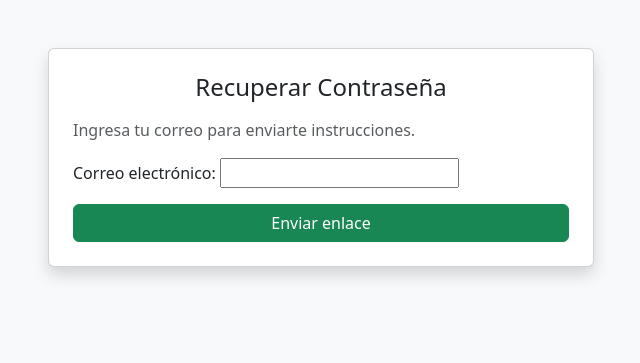
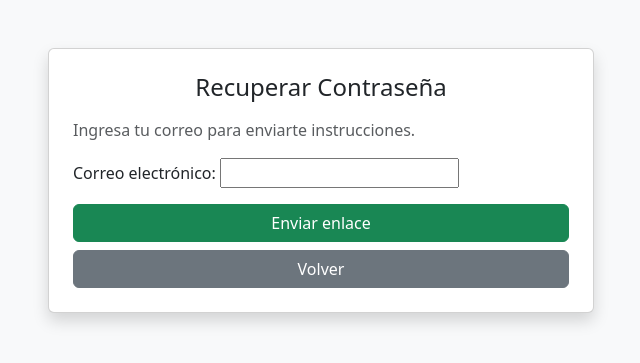
Before and after one commit to amuc23/Prueba-propia-ferremas, a Django app: page /usuarios/recuperar/ in a window 1280 px wide. Shown: the top 363 px of the page, without its empty margins (319-959 px from the left). Run offline with Django 4.2, Linux system fonts and the light colour scheme.

Commit message:
cambio de ui

```diff
--- a/usuarios/templates/usuarios/iniciosesion.html
+++ b/usuarios/templates/usuarios/iniciosesion.html
@@ -42,7 +42,9 @@
 
 <nav class="navbar navbar-custom text-white text-center py-3 shadow">
     <div class="container d-flex justify-content-center">
-        <img src="{% static 'img/logo.png' %}" alt="logo" class="rounded" style="height: 70px;">
+        <a href="/">
+            <img src="{% static 'img/logo.png' %}" alt="logo" class="rounded" style="height: 70px;">
+        </a>
     </div>
 </nav>
 
--- a/usuarios/templates/usuarios/recuperar.html
+++ b/usuarios/templates/usuarios/recuperar.html
@@ -23,7 +23,8 @@
           <form method="post">
             {% csrf_token %}
             {{ form.as_p }}
-            <button type="submit" class="btn btn-success w-100">Enviar enlace</button>
+            <button type="submit" class="btn btn-success w-100 mb-2">Enviar enlace</button>
+            <a href="{% url 'iniciosesion' %}" class="btn btn-secondary w-100">Volver</a>
           </form>
 
         </div>
```
